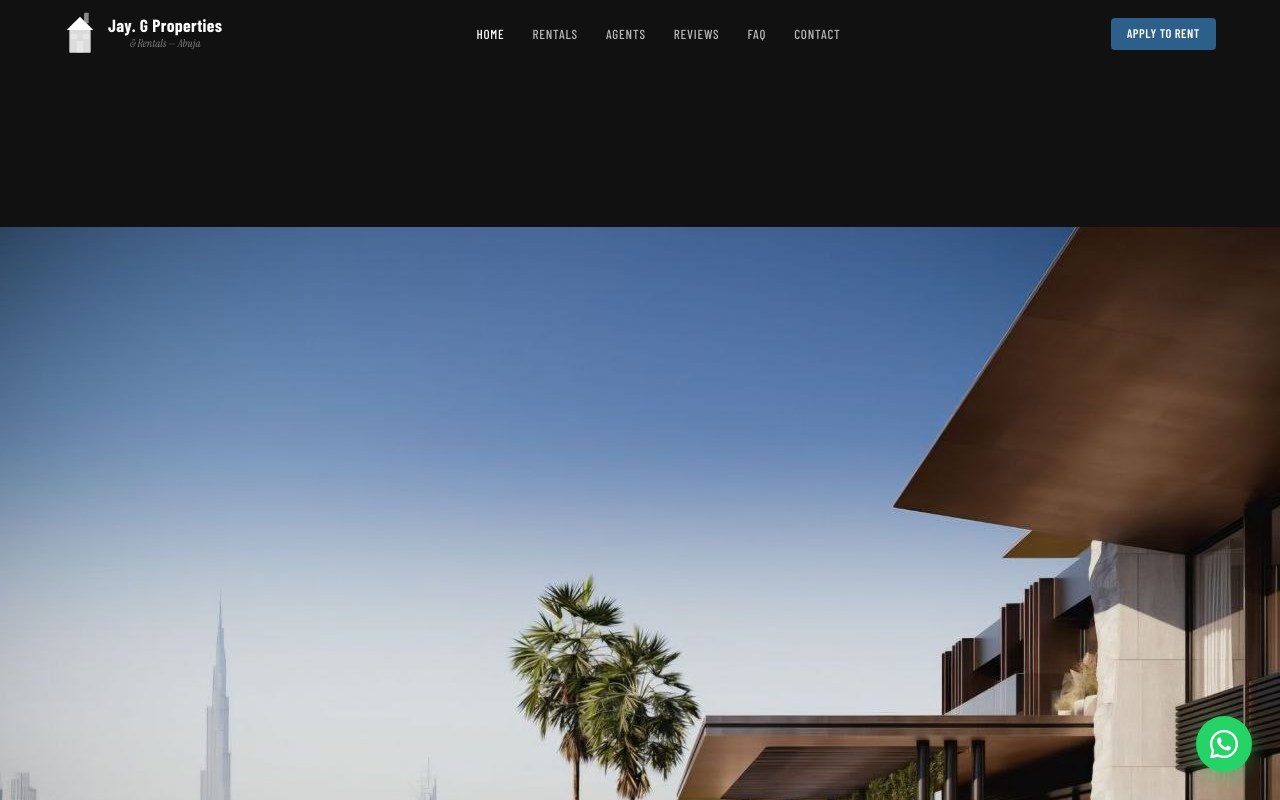
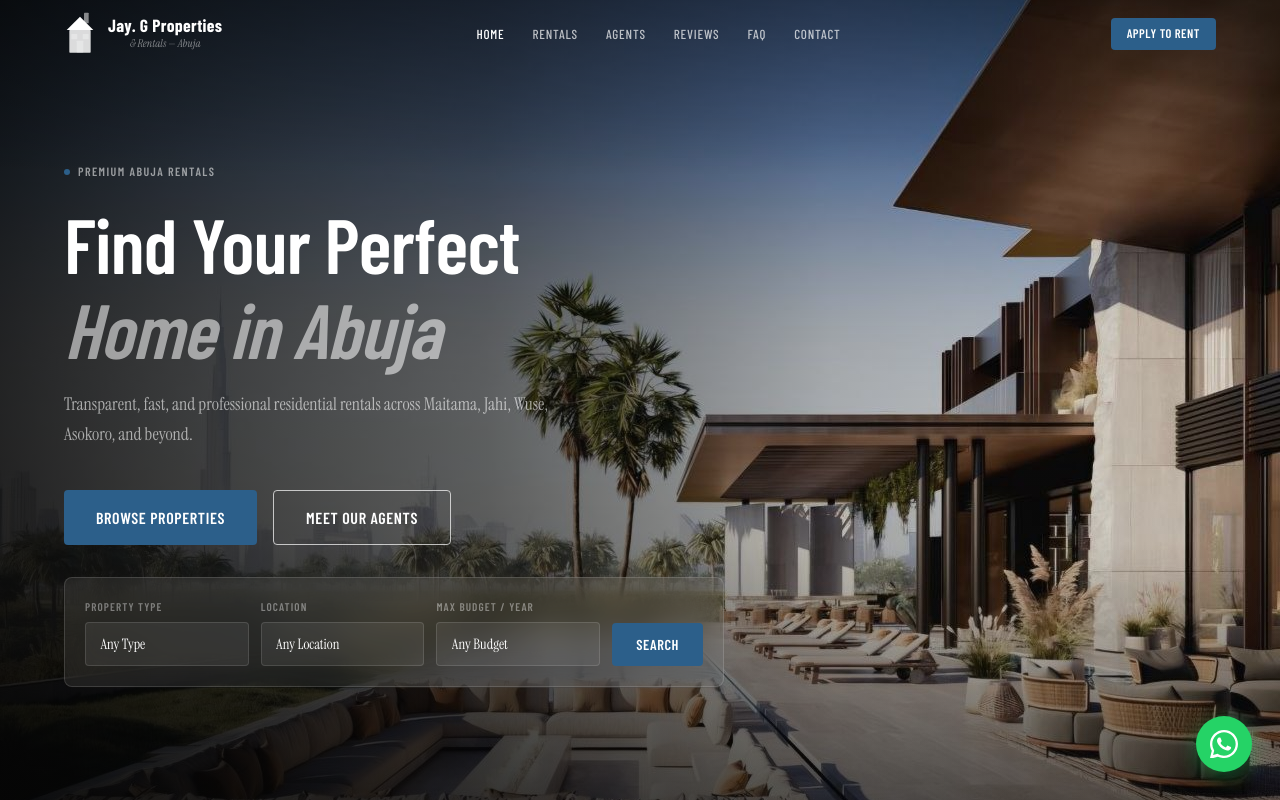
Before and after one commit to nonaseih/glamour.j-properties, a React (Vite) app: page / in a window 1280 px wide. Shown: the top 800 px of the page. Built offline with nearby package versions, Linux system fonts and the light colour scheme; a web font is replaced by a local one.

Commit message:
hero upgrade

```diff
--- a/src/index.css
+++ b/src/index.css
@@ -321,13 +321,21 @@ p { line-height: 1.7; }
 /* ── Nav ─────────────────────────────────────────────────── */
 
 .nav {
-  position: sticky;
+  position: fixed;
   top: 0;
+  left: 0;
+  right: 0;
   z-index: 100;
   height: var(--nav-h);
+  background: transparent;
+  display: flex;
+  align-items: center;
+  transition: background 380ms ease, box-shadow 380ms ease;
+}
+
+.nav--solid {
   background: var(--dark);
-  display: flex;
-  align-items: center;
+  box-shadow: 0 1px 0 rgba(255,255,255,.05);
 }
 
 .nav__inner {
@@ -590,26 +598,45 @@ p { line-height: 1.7; }
 
 .hero {
   position: relative;
-  min-height: calc(100vh - var(--nav-h));
-  background: var(--dark);
+  height: 100vh;
+  min-height: 640px;
   display: flex;
   align-items: center;
   overflow: hidden;
-}
-
-.hero__bg {
+  padding-top: var(--nav-h);
+}
+
+.hero__photo {
   position: absolute;
   inset: 0;
+  width: 100%;
+  height: 100%;
+  object-fit: cover;
+  object-position: center 28%;
+  z-index: 0;
+}
+
+.hero__overlay {
+  position: absolute;
+  inset: 0;
+  z-index: 1;
   background:
-    radial-gradient(ellipse at 70% 50%, rgba(44,95,138,.25) 0%, transparent 60%),
-    radial-gradient(ellipse at 20% 80%, rgba(138,74,44,.15) 0%, transparent 50%);
+    linear-gradient(180deg, rgba(0,0,0,0.38) 0%, rgba(0,0,0,0) 22%),
+    linear-gradient(
+      to right,
+      rgba(5,5,5,0.84) 0%,
+      rgba(5,5,5,0.58) 38%,
+      rgba(5,5,5,0.22) 65%,
+      rgba(5,5,5,0.04) 100%
+    ),
+    linear-gradient(to top, rgba(5,5,5,0.55) 0%, transparent 32%);
 }
 
 .hero__content {
   position: relative;
-  z-index: 1;
-  max-width: 700px;
-  padding-block: 5rem;
+  z-index: 2;
+  max-width: 660px;
+  padding-block: 2rem 3.5rem;
 }
 
 .hero__eyebrow {
@@ -644,15 +671,17 @@ p { line-height: 1.7; }
 .hero__actions { display: flex; gap: 1rem; flex-wrap: wrap; }
 
 .hero__search-box {
-  background: rgba(255,255,255,.06);
-  border: 1px solid rgba(255,255,255,.1);
+  background: rgba(255,255,255,.07);
+  border: 1px solid rgba(255,255,255,.14);
   border-radius: var(--radius-md);
+  backdrop-filter: blur(18px);
+  -webkit-backdrop-filter: blur(18px);
   padding: 1.25rem;
   display: flex;
   gap: 0.75rem;
   flex-wrap: wrap;
   align-items: flex-end;
-  margin-top: 2.5rem;
+  margin-top: 2rem;
 }
 
 .hero__search-field { flex: 1; min-width: 160px; }
@@ -1942,7 +1971,8 @@ p { line-height: 1.7; }
   .grid-3 { grid-template-columns: 1fr; }
   .grid-4 { grid-template-columns: 1fr 1fr; }
 
-  .hero__content { padding-block: 3.5rem 2.5rem; }
+  .hero { min-height: 100svh; }
+  .hero__content { padding-block: 1.5rem 2.5rem; }
   .hero__search-box { flex-direction: column; }
   .hero__search-field { min-width: 100%; }
 
```
